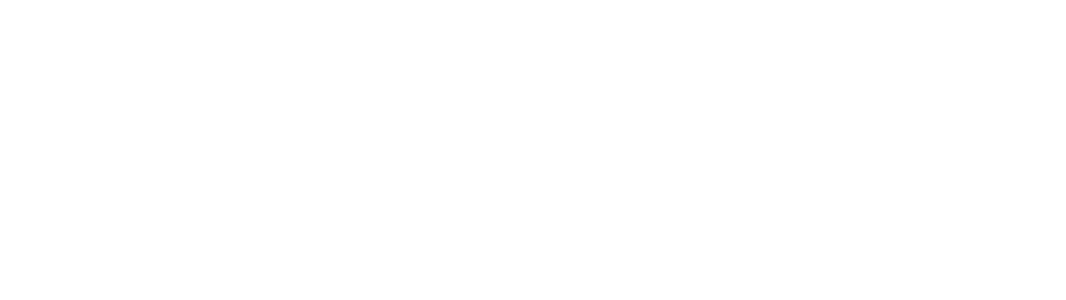
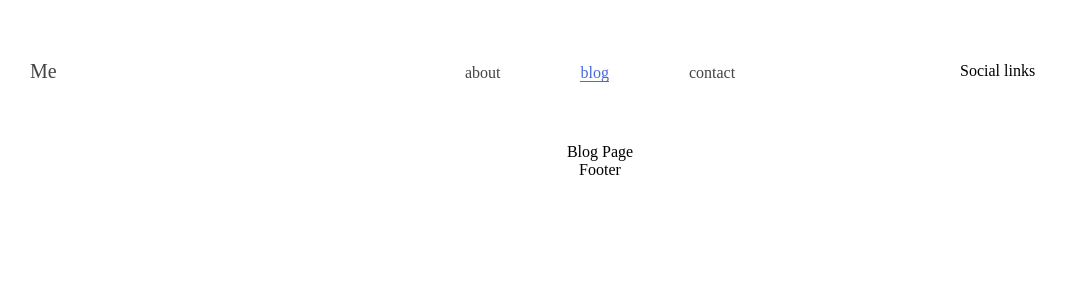
Before and after one commit to nicolae-topala/personal-website, a React (Create React App) app: page /blog in a window 1280 px wide. Before the commit this address had no page. Shown: the top 300 px of the page, without its empty margins (40-1106 px from the left). Built offline with nearby package versions, Linux system fonts and the light colour scheme.

Commit message:
Added navigation + react-router-dom from v6 to v5

```diff
--- a/package.json
+++ b/package.json
@@ -12,7 +12,7 @@
     "node-sass": "^6.0.1",
     "react": "^17.0.2",
     "react-dom": "^17.0.2",
-    "react-router-dom": "^6.0.2",
+    "react-router-dom": "5.3.0",
     "react-scripts": "4.0.3",
     "web-vitals": "^1.0.1"
   },
--- /dev/null
+++ b/src/hooks/useMenu.ts
@@ -0,0 +1,22 @@
+interface Menu{
+  label:string;
+  route:string;
+  active:boolean;
+}
+
+const isRouteActive = (route: string) => {
+    const isActive =
+      route === window.location.pathname ||
+      window.location.pathname.includes(route);
+    return isActive;
+  };
+
+export const useMenu = (): Menu[] =>{
+    const menu = [
+        { label: 'about', route: '/about', active: isRouteActive('/about') },
+        { label: 'blog', route: '/blog', active: isRouteActive('/blog') },
+        { label: 'contact', route: '/contact', active: isRouteActive('/contact') },
+      ];
+
+    return menu;
+}
--- a/src/index.tsx
+++ b/src/index.tsx
@@ -1,20 +1,29 @@
 import React from 'react';
 import ReactDOM from 'react-dom';
-import { BrowserRouter, Routes, Route, Navigate } from 'react-router-dom';
+import { Router, Switch, Route, Redirect } from 'react-router-dom';
 import reportWebVitals from './reportWebVitals';
 
+// Pages
 import { AboutPage } from 'pages/About/AboutPage';
 import { ContactPage } from 'pages/Contact/ContactPage';
+import { BlogPage } from 'pages/Blog/BlogPage';
+import { history } from './libs/history';
+
+// SCSS
 import './styles/index.scss';
 
 ReactDOM.render(
-  <BrowserRouter>
-    <Routes>
-      <Route path='/About' element={<AboutPage/>}/>
-      <Route path='/Contact' element={<ContactPage/>}/>
-      <Route path='/' element={<Navigate to='/About'/>}/>
-    </Routes>
-  </BrowserRouter>,
+  <Router history={history}>
+    <Switch>
+      <Route path="/about" component={AboutPage} />
+      <Route path="/blog" component={BlogPage} />
+      <Route path="/contact" component={ContactPage} />
+
+      <Route path="/" exact={true}>
+        <Redirect to="/about" exact={true} />
+      </Route>
+    </Switch>
+  </Router>,
   document.getElementById('root')
 );
 
--- /dev/null
+++ b/src/libs/history.ts
@@ -0,0 +1,5 @@
+import { createBrowserHistory } from 'history';
+
+export const history = createBrowserHistory<{
+    location: { pathname: string };
+}>();
--- /dev/null
+++ b/src/pages/Blog/BlogPage.tsx
@@ -0,0 +1,10 @@
+import React from 'react';
+import { Layout } from 'ui/organisms/Layout/Layout';
+
+export const BlogPage = (): React.ReactElement => {
+  return (
+    <Layout>
+      <div>Blog Page</div>
+    </Layout>
+  );
+};
--- /dev/null
+++ b/src/ui/molecules/Navbar/Navbar.scss
@@ -0,0 +1,62 @@
+@import '../../../styles/helpers.scss', '../../../styles/palette.scss',
+  '../../../styles/typography.scss';
+
+.navbar {
+  width: 100%;
+  display: flex;
+  flex-direction: row;
+  max-width: 1600px;
+  justify-content: space-between;
+  align-items: center;
+  padding: 60px 0px 60px 0px;
+
+  &__title {
+    font-size: rem(20px);
+    @include SFProBold;
+    color: $blackPrimary;
+    z-index: 3;
+
+    &:hover {
+      cursor: pointer;
+      color: $primaryBlue;
+    }
+  }
+
+  &__socials {
+    width: 210px;
+    display: flex;
+    flex-direction: row;
+    justify-content: space-between;
+    z-index: 3;
+  }
+}
+
+.menu {
+  position: absolute;
+  left: 0;
+  top: 63.5px;
+  right: 0;
+  z-index: 2;
+  text-align: center;
+
+  &__item {
+    @include SFProRegular;
+    color: $blackPrimary;
+    font-size: rem(16px);
+    margin-right: 40px;
+    margin-left: 40px;
+
+    &:hover {
+      cursor: pointer;
+    }
+
+    &--active {
+      @include SFProRegular;
+      color: $primaryBlue;
+      font-size: rem(16px);
+      margin-right: 40px;
+      margin-left: 40px;
+      border-bottom: 1px solid $primaryBlue;
+    }
+  }
+}
--- /dev/null
+++ b/src/ui/molecules/Navbar/Navbar.tsx
@@ -0,0 +1,35 @@
+import React from 'react';
+
+import { history } from 'libs/history';
+import { useMenu } from 'hooks/useMenu';
+
+import './Navbar.scss';
+
+export const Navbar = (): React.ReactElement => {
+  const menu = useMenu();
+
+  const goToPage = (route: string): void => {
+    history.push(route);
+  };
+
+  return (
+    <>
+      <div className="navbar">
+        <div className="navbar__title">Me</div>
+        <div className="navbar__socials">Social links</div>
+      </div>
+
+      <div className="menu">
+        {menu.map((item) => (
+          <span
+            className={`menu__item${item.active ? '--active' : ''}`}
+            key={item.route}
+            onClick={() => goToPage(item.route)}
+          >
+            {item.label}
+          </span>
+        ))}
+      </div>
+    </>
+  );
+};
--- a/src/ui/organisms/Layout/Layout.tsx
+++ b/src/ui/organisms/Layout/Layout.tsx
@@ -1,4 +1,6 @@
 import React from 'react';
+import { Navbar } from 'ui/molecules/Navbar/Navbar';
+
 import './Layout.scss';
 
 interface Layout {
@@ -9,7 +11,7 @@
   return (
     <div className="layout">
       <div className="layout__top">
-        <div>Navbar...</div>
+        <Navbar />
         <div>{props.children}</div>
       </div>
 
```
Also changed, not shown: src/pages/Blog/BlogPage.scss (added), 1 other file (tests, documents, lock files or other folders).
